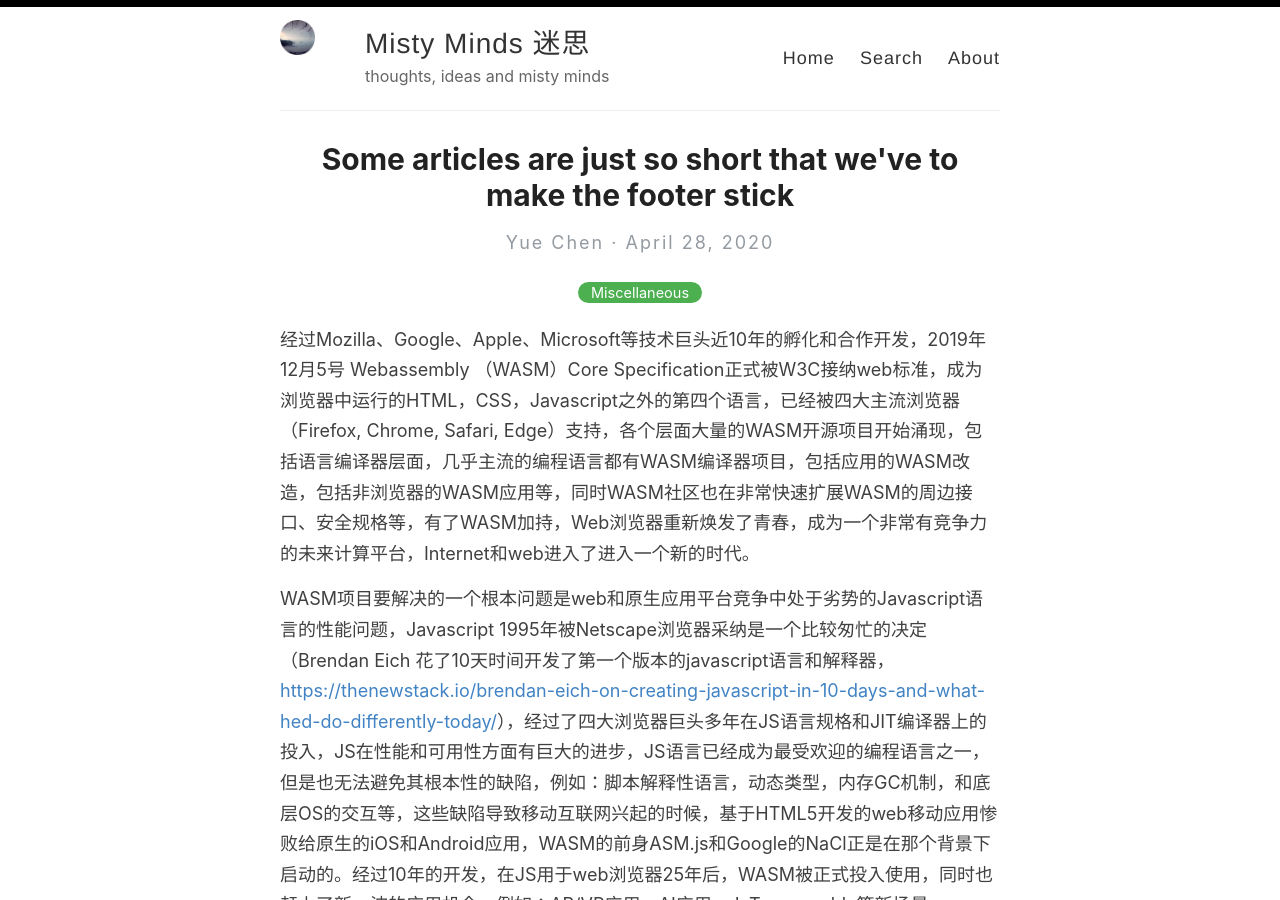
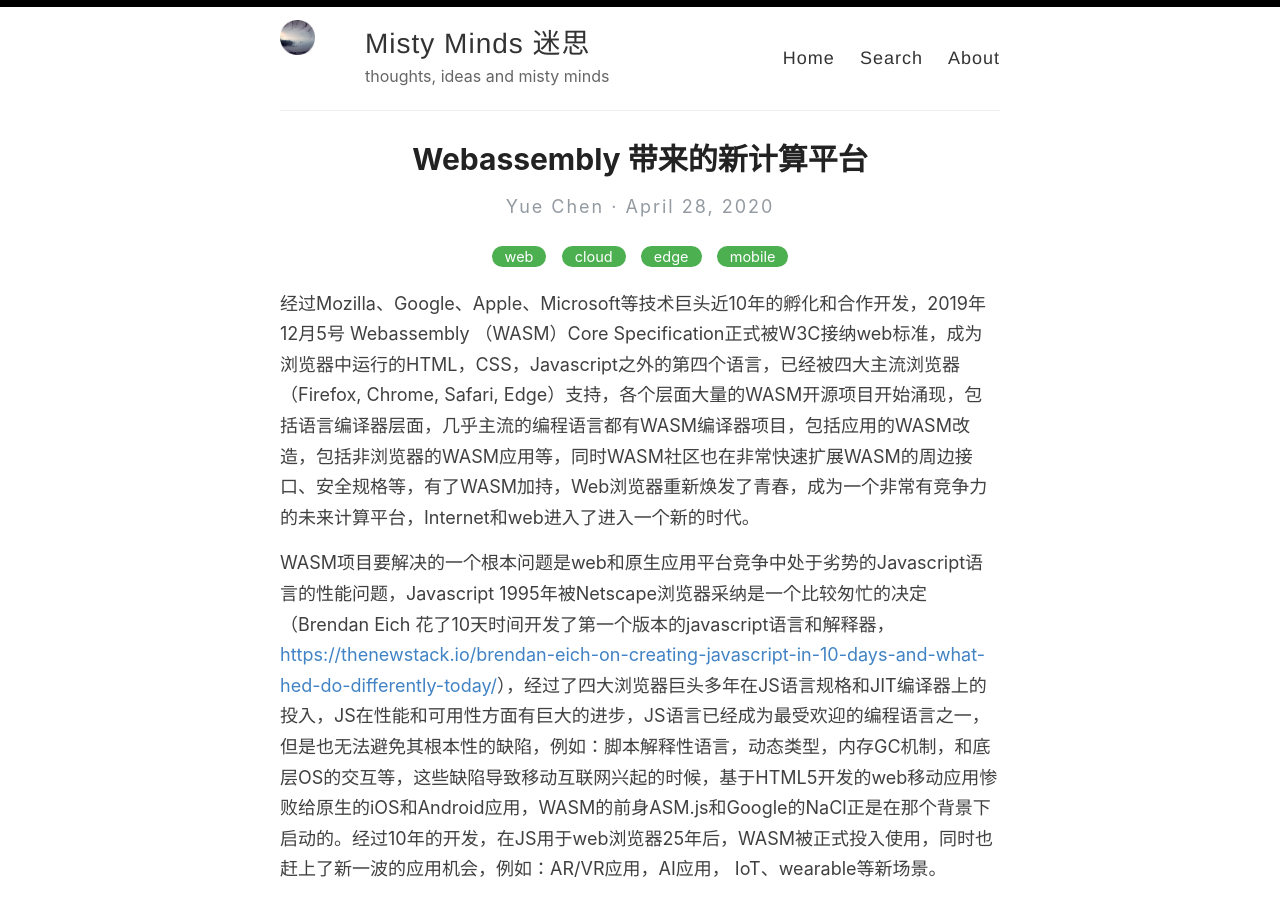
Before and after one commit to sbagga/mistyminds, a Jekyll site: the page built from _posts/2020-04-28-Webassembly-带来的新计算平台.md, in a window 1280 px wide and 900 px high. Built offline with Jekyll 4.4.1, drawn with Linux system fonts in a browser that asks for light colours; some of the changed text lies outside the part shown.

Commit message:
Update 2020-04-28-Webassembly-带来的新计算平台.md

```diff
--- a/_posts/2020-04-28-Webassembly-带来的新计算平台.md
+++ b/_posts/2020-04-28-Webassembly-带来的新计算平台.md
@@ -1,7 +1,9 @@
 ---
 layout: post
-title: Some articles are just so short that we've to make the footer stick
-categories: Miscellaneous
+title:  Webassembly 带来的新计算平台
+categories: [web, cloud, edge, mobile]
+comments_id: 2
+excerpt: Webassembly是近10年来计算机语言的一个里程碑式的进展，作为一种通用可移植、高性能的语言规格，已经被主流浏览器支持，把web技术带入到下半场，形成了一个全新的终端计算平台，同时Webassembly也在快速被edge、cloud、blockchain社区采纳，在可以预见的未来成为一个极为重要的计算标准
 ---
 
 
```
